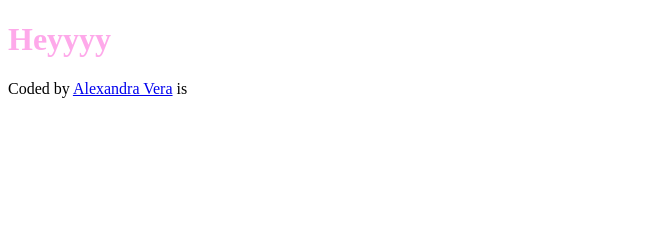
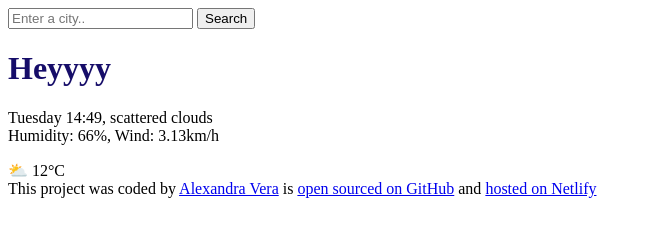
Before and after one commit to alexandraverasalinas/vanilla-weather-project, a plain HTML site: page index.html in a window 1280 px wide. Shown: the whole page, without its empty margins (0-652 px from the left). Drawn offline with Linux system fonts and the light colour scheme.

Commit message:
Added the HTML  to thiss

```diff
--- a/index.html
+++ b/index.html
@@ -8,16 +8,36 @@
 
 <style>
     h1 {
-  color: rgb(254, 169, 234);
+  color: rgb(22, 13, 105);
     }
 </style>
 
 <body>
+    <header>
+        <form>
+        <input type="search" placeholder="Enter a city.." required/>
+        <input type="submit" value="Search" />
+        </form>
+    </header>
+
+    <main>
+        <div>
     <h1>Heyyyy</h1>
 
-    <footer> Coded by
+        <p>
+            Tuesday 14:49, scattered clouds
+            <br />
+            Humidity: 66%, Wind: 3.13km/h
+        </p>
+    </div>
+    <div> ⛅ 12°C </div>
+    </main>
+
+    <footer>
+        This project was coded by
         <a href="https://github.com/alexandraverasalinas">Alexandra Vera</a>
-        is
+        is <a href="https://github.com/alexandraverasalinas/vanilla-weather-project">open sourced on GitHub</a>
+        and <a href="https://vanilla-weather-sc.netlify.app/">hosted on Netlify</a>
          </footer>
 
 </body>
```
